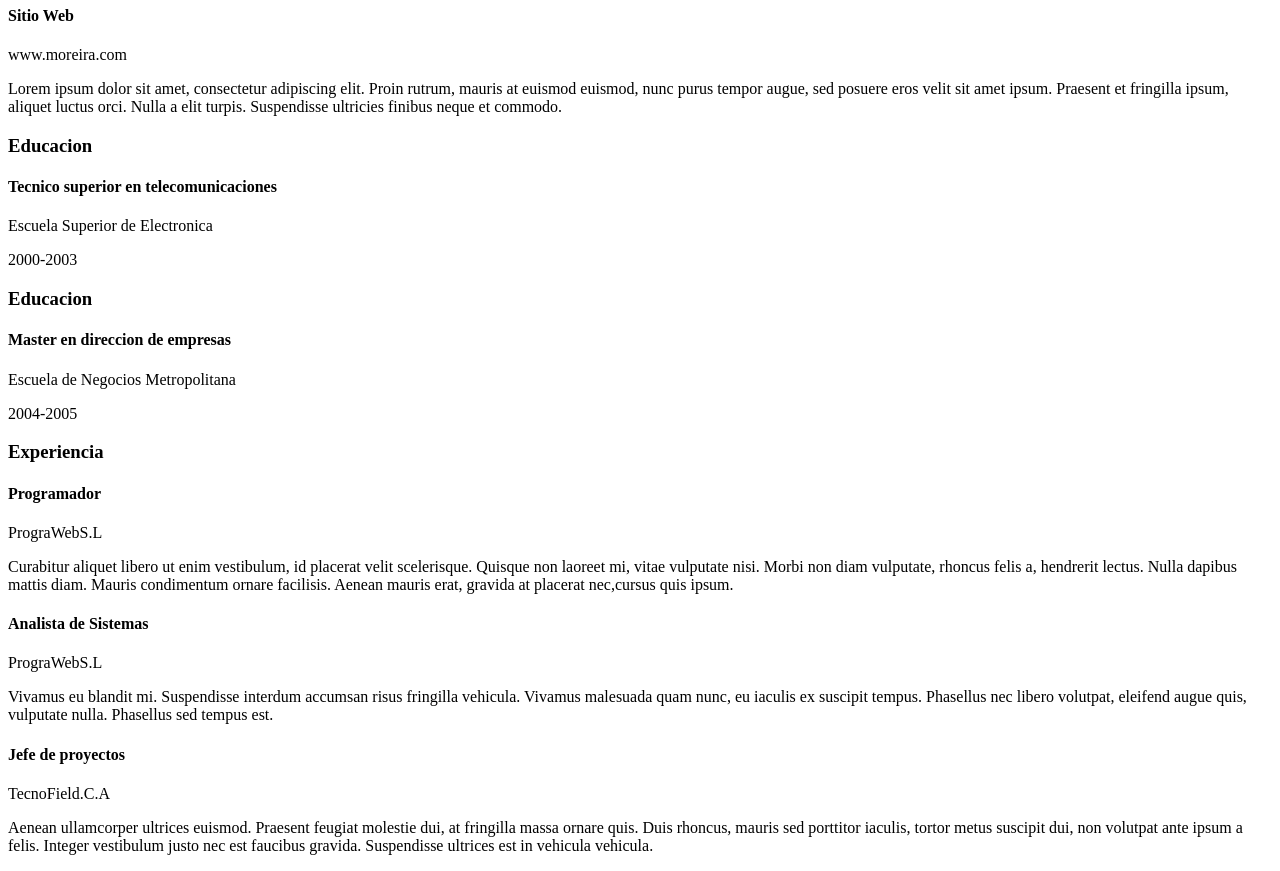
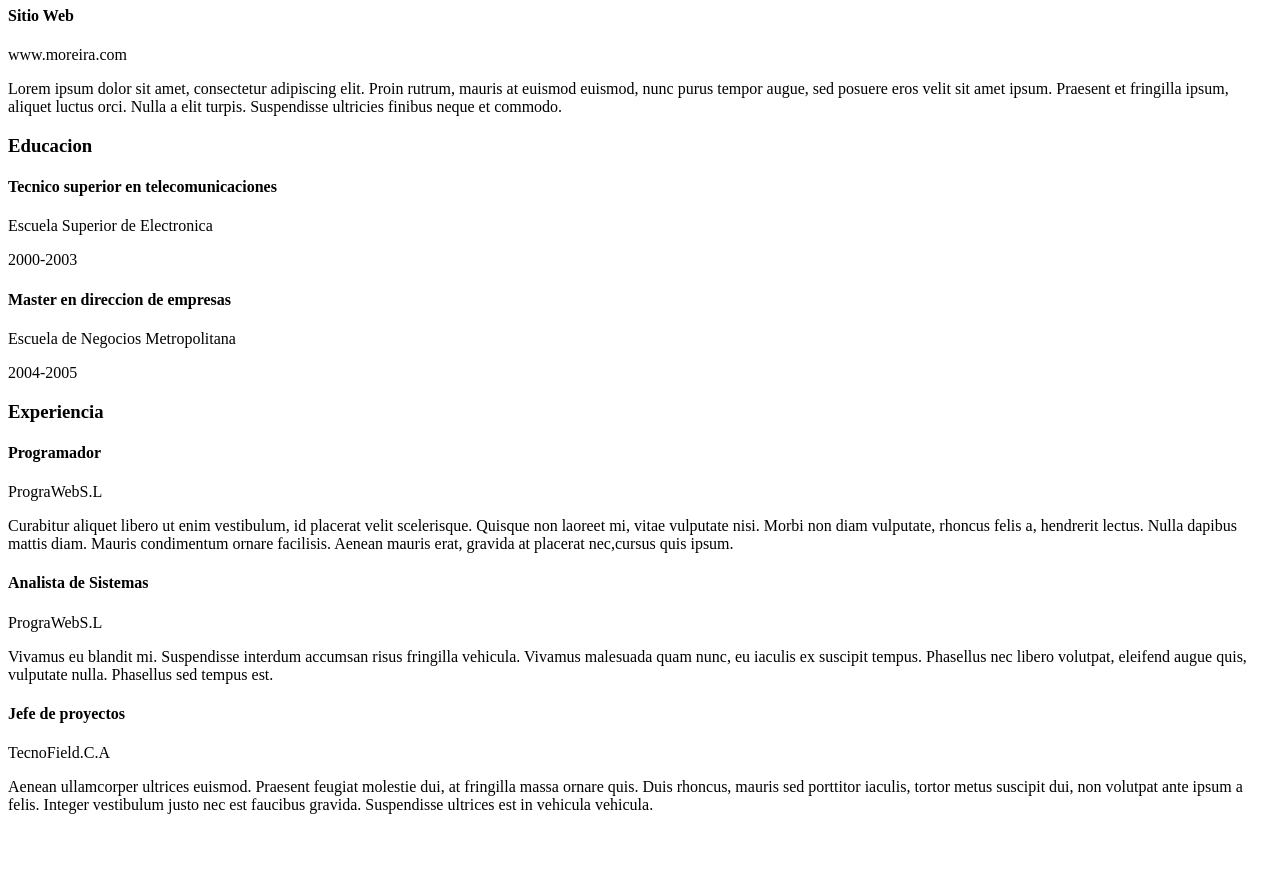
Before and after one commit to Akrel01/Semana02_H02, a plain HTML site: page CurriculumVitae/index.html in a window 1280 px wide. Shown: the part 620-1491 px from the top of the page. After the commit the page ends 1450 px from the top, so only its background shows below. Drawn offline with Linux system fonts and the light colour scheme.

Commit message:
CorrecciondeErrores

```diff
--- a/CurriculumVitae/index.html
+++ b/CurriculumVitae/index.html
@@ -12,49 +12,64 @@
         <img src="img/persona.png" alt="photo">
     </header>
     <main>
-        <article>
+        <section>
             <h3>Personal</h3>
-            <h4>Nombre</h4><span>Jonathan Moreira</span>
-            <h4>F.Nacimiento</h4><span>07/02/1979</span>
-            <h4>Email</h4><span>Jjasg@gmail.com</span>
-            <h4>Telefono</h4><span>689 689 689</span>
-            <h4>Sitio Web</h4><span>www.moreira.com</span>
+            <h4>Nombre</h4>
+            <span>Jonathan Moreira</span>
+            <h4>F.Nacimiento</h4>
+            <span>07/02/1979</span>
+            <h4>Email</h4>
+            <span>Jjasg@gmail.com</span>
+            <h4>Telefono</h4>
+            <span>689 689 689</span>
+            <h4>Sitio Web</h4>
+            <span>www.moreira.com</span>
             <p>Lorem ipsum dolor sit amet, consectetur adipiscing elit. Proin rutrum, mauris at euismod euismod, nunc
                 purus tempor augue, sed posuere eros velit sit amet ipsum. Praesent et fringilla ipsum, aliquet luctus
                 orci. Nulla a elit turpis. Suspendisse ultricies finibus neque et commodo.
             </p>
-        </article>
+        </section>
+        <section>
+            <h3>Educacion</h3>
             <article>
-            <h3>Educacion</h3>
                 <h4>Tecnico superior en telecomunicaciones</h4>
                 <p>Escuela Superior de Electronica</p>
                 <p>2000-2003</p>
-            <h3>Educacion</h3>
+            </article>
+            <article>
                 <h4>Master en direccion de empresas</h4>
                 <p>Escuela de Negocios Metropolitana</p>
                 <p>2004-2005</p>
             </article>
+        </section>
+        <section>
+            <h3>Experiencia</h3>
             <article>
-            <h3>Experiencia</h3>
                 <h4>Programador</h4>
                 <p>PrograWebS.L</p>
                 <p>Curabitur aliquet libero ut enim vestibulum, id placerat velit scelerisque. Quisque non laoreet
                     mi, vitae vulputate nisi. Morbi non diam vulputate, rhoncus felis a, hendrerit lectus. Nulla dapibus
                     mattis diam. Mauris condimentum ornare facilisis. Aenean mauris erat, gravida at placerat nec,cursus quis ipsum.
                 </p>
+            </article>
+            <article>
                 <h4>Analista de Sistemas</h4>
                 <p>PrograWebS.L</p>
                 <p>Vivamus eu blandit mi. Suspendisse interdum accumsan risus fringilla vehicula. Vivamus malesuada
                     quam nunc, eu iaculis ex suscipit tempus. Phasellus nec libero volutpat, eleifend augue quis,
                     vulputate nulla. Phasellus sed tempus est.
                 </p>
+            </article>
+            <article>
                 <h4>Jefe de proyectos</h4>
                 <p>TecnoField.C.A</p>
                 <p>Aenean ullamcorper ultrices euismod. Praesent feugiat molestie dui, at fringilla massa ornare
                         quis. Duis rhoncus, mauris sed porttitor iaculis, tortor metus suscipit dui, non volutpat ante ipsum
                         a felis. Integer vestibulum justo nec est faucibus gravida. Suspendisse ultrices est in vehicula
-                vehicula.</p>
+                        vehicula.
+                </p>
             </article>
+        </section>
     </main>
 </body>
 </html>
```
Also changed, not shown: Ensayo/ensayo.html (+1 -1 lines). Lines whose indentation alone changed are shown as unchanged.
